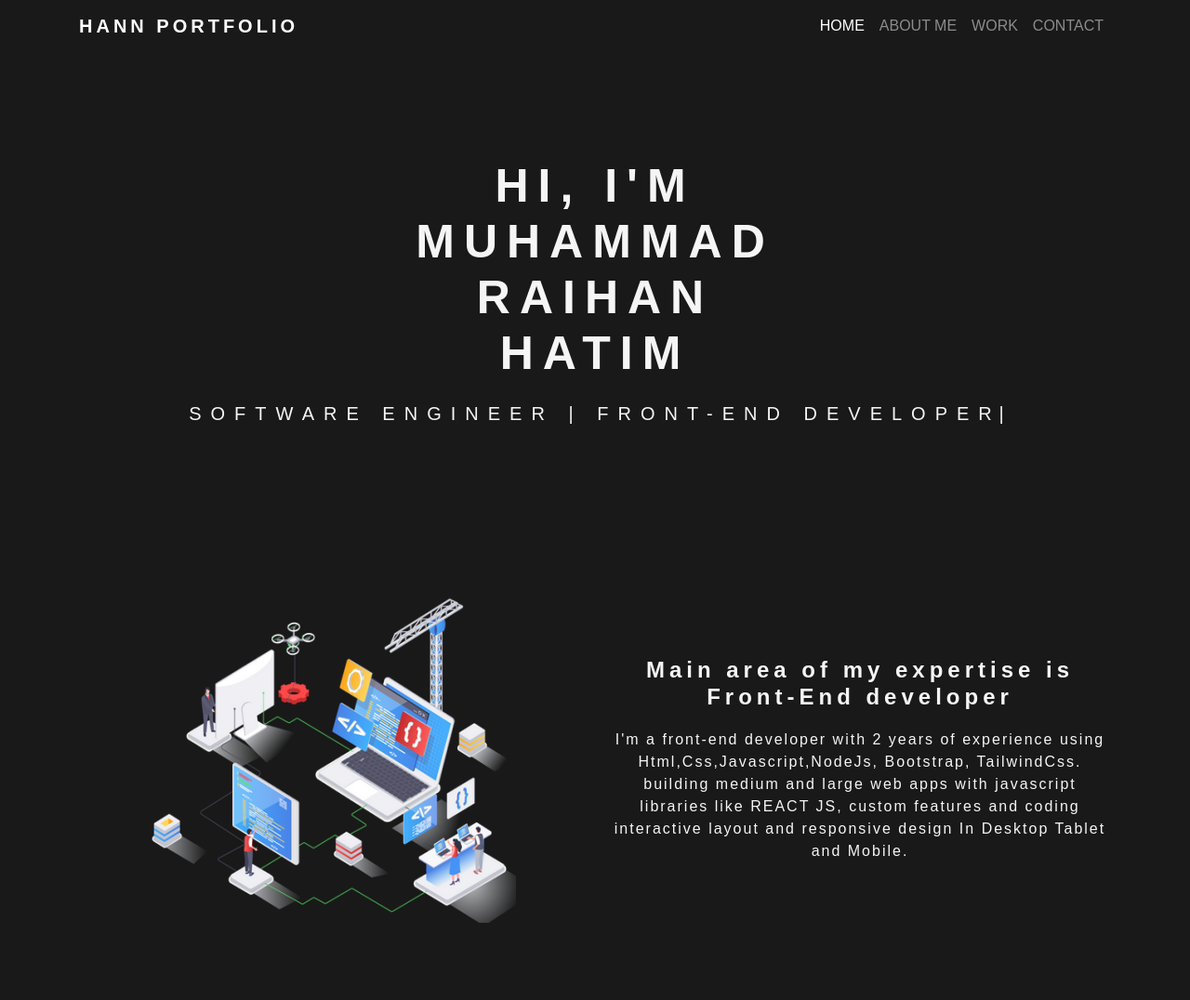
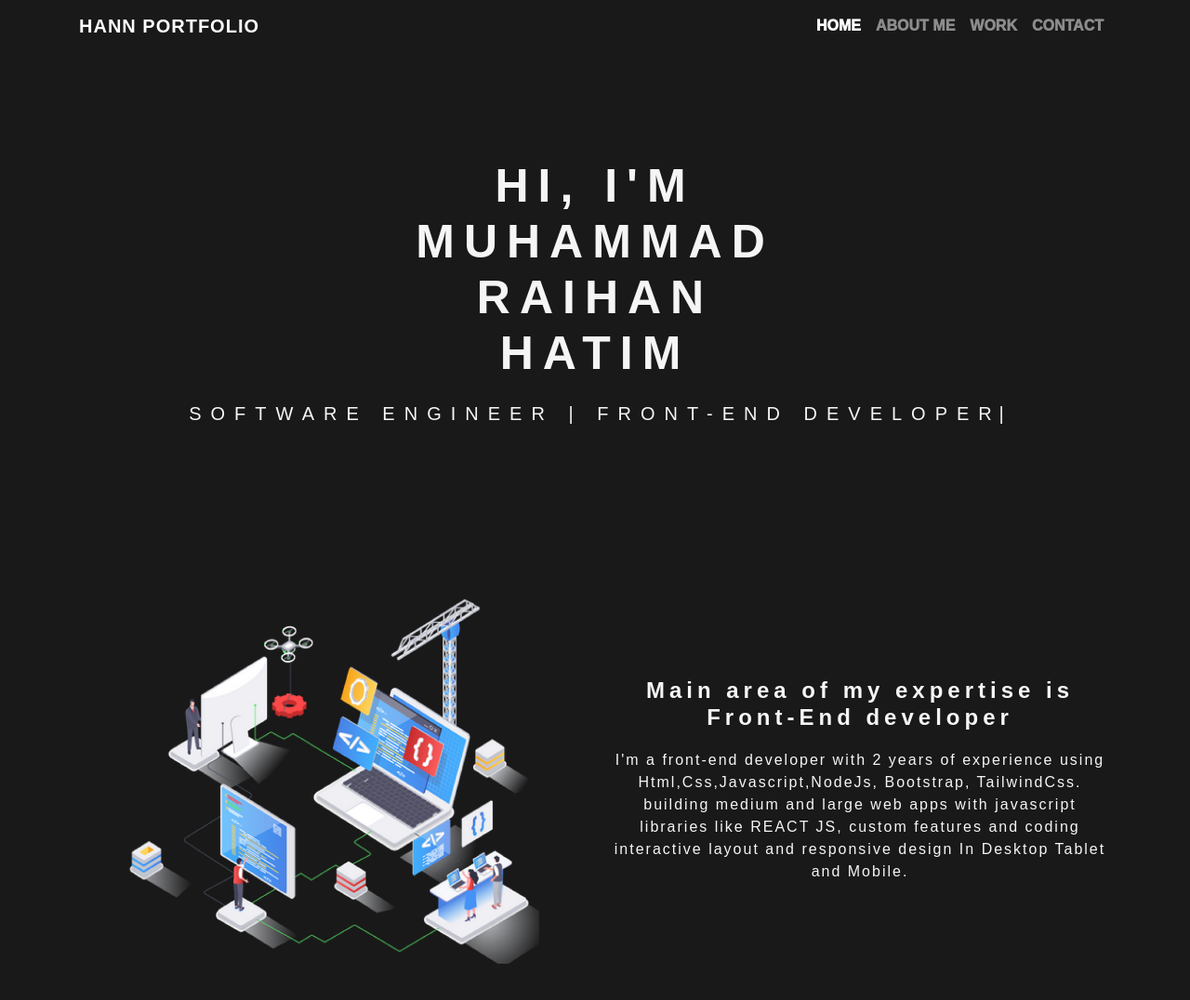
Before and after one commit to mraihanhatim04/portfolio, a plain HTML site: page index.html in a window 1280 px wide. Shown: the top 1076 px of the page at 93% size. Drawn offline with nearby package versions, Linux system fonts and the light colour scheme; a web font is replaced by a local one.

Commit message:
edit image about css file

```diff
--- a/style.css
+++ b/style.css
@@ -12,19 +12,14 @@ body {
 .navbar-brand {
   font-weight: 700;
   font-style: normal;
-  letter-spacing: 4px;
+  letter-spacing: 1px;
 }
 
 .nav-link {
-  font-weight: 300;
+  font-weight: 1000;
   font-style: normal;
 }
 
-.nav-link:hover {
-  font-weight: 600;
-  font-style: normal;
-  color: whitesmoke;
-}
 /* Akhir Navbar */
 
 /* Jumbotron */
@@ -67,7 +62,7 @@ body {
 }
 
 #about img {
-  width: 400px;
+  width: 450px;
   margin-bottom: 10px;
 }
 /* Akhir About */
```
